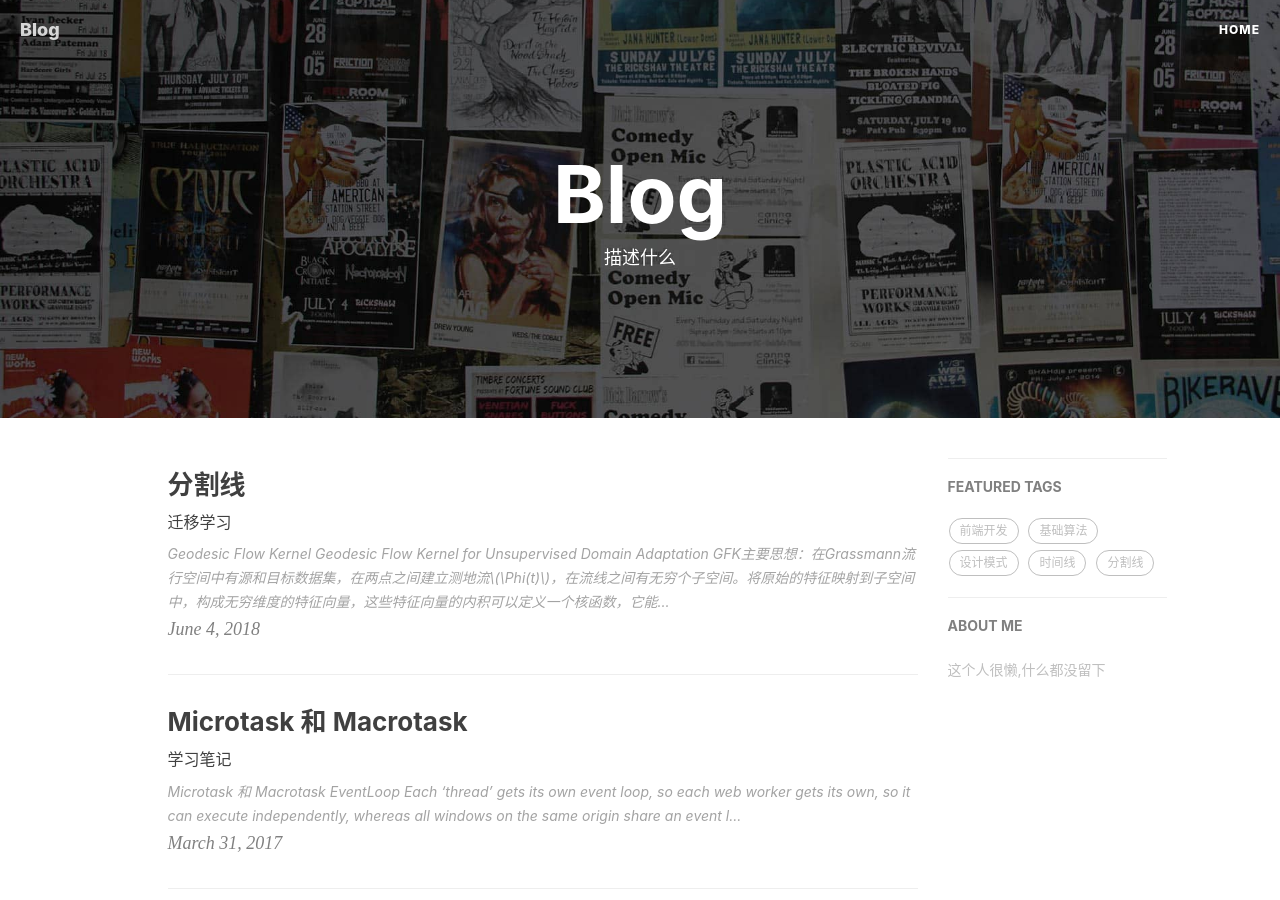
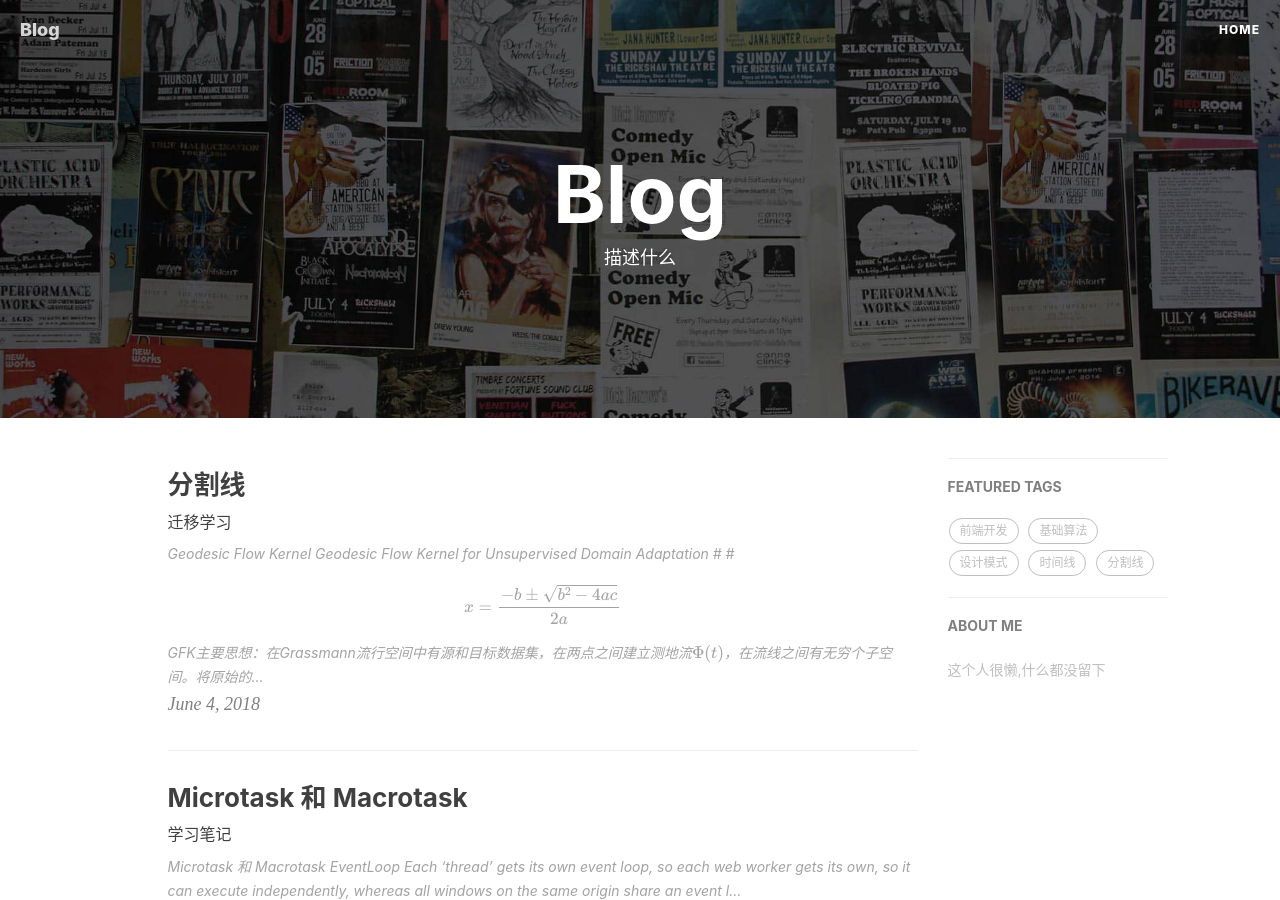
Before and after one commit to Zhenzhong-WANG/Zhenzhong-WANG.github.io, a Jekyll site: the page built from index.html, in a window 1280 px wide and 900 px high. Built offline with Jekyll 4.4.1, drawn with Linux system fonts in a browser that asks for light colours; nearby versions of some CDN libraries; formulas are drawn with MathJax 3; the list of posts is cut into pages by our own code; comment, search, counter and statistics services are not loaded.

Commit message:
test latex

```diff
--- a/_includes/head.html
+++ b/_includes/head.html
@@ -6,7 +6,7 @@
     <meta name="description" content="{{ site.description }}">
     <meta name="keywords"  content="{{ site.keyword }}">
     <meta name="theme-color" content="{{ site.chrome-tab-theme-color }}">
-
+    <script type="text/javascript" src="http://cdn.mathjax.org/mathjax/latest/MathJax.js?config=default"></script>
     <title>{% if page.title %}{{ page.title }} - {{ site.SEOTitle }}{% else %}{{ site.SEOTitle }}{% endif %}</title>
 
     <!-- Web App Manifest -->
--- a/_includes/nav.html
+++ b/_includes/nav.html
@@ -1,4 +1,5 @@
 <!-- Navigation -->
+<script type="text/javascript" src="http://cdn.mathjax.org/mathjax/latest/MathJax.js?config=default"></script>
 <nav class="navbar navbar-default navbar-custom navbar-fixed-top">
     <div class="container-fluid">
         <!-- Brand and toggle get grouped for better mobile display -->
--- a/_layouts/page.html
+++ b/_layouts/page.html
@@ -1,7 +1,7 @@
 ---
 layout: default
 ---
-
+<script type="text/javascript" src="http://cdn.mathjax.org/mathjax/latest/MathJax.js?config=default"></script>
 <!-- Page Header -->
 <header class="intro-header" style="background-image: url('{{ site.baseurl }}/{% if page.header-img %}{{ page.header-img }}{% else %}{{ site.header-img }}{% endif %}')">
     <div class="container">
--- a/_layouts/post.html
+++ b/_layouts/post.html
@@ -7,6 +7,7 @@ layout: default
 <!-- <img src="{{ site.baseurl }}/{% if page.header-img %}{{ page.header-img }}{% else %}{{ site.header-img }}{% endif %}" width="0" height="0"> -->
 
 <!-- Post Header -->
+<script type="text/javascript" src="http://cdn.mathjax.org/mathjax/latest/MathJax.js?config=default"></script>
 <style type="text/css">
     header.intro-header{
         position: relative;
--- a/_posts/2018-04-04-test.markdown
+++ b/_posts/2018-04-04-test.markdown
@@ -17,11 +17,15 @@ Geodesic Flow Kernel for Unsupervised Domain Adaptation
 
 
 
+#
 
-![](http://chart.googleapis.com/chart?cht=tx&chl=\Large x=\frac{-b\pm\sqrt{b^2-4ac}}{2a})
+![img](http://chart.googleapis.com/chart?cht=tx&chl=\Large x=\frac{-b\pm\sqrt{b^2-4ac}}{2a})
 
-![](http://chart.googleapis.com/chart?cht=tx&chl=\Phi
+#
+![img](http://chart.googleapis.com/chart?cht=tx&chl=\Phi
 (t))
+
+$$ x=\frac{-b\pm\sqrt{b^2-4ac}}{2a} $$
 
 GFK主要思想：在Grassmann流行空间中有源和目标数据集，在两点之间建立测地流$$\Phi(t)$$，在流线之间有无穷个子空间。将原始的特征映射到子空间中，构成无穷维度的特征向量，这些特征向量的内积可以定义一个核函数，它能被原始特征空间计算出来。通过流线，将源域一步步变换到目标域，将原始特征数据影射到子空间，用这些被映射后的数据来输入到Classifier上，训练出一个Classifier，就能使目标域上的分类结果良好。
 
```
